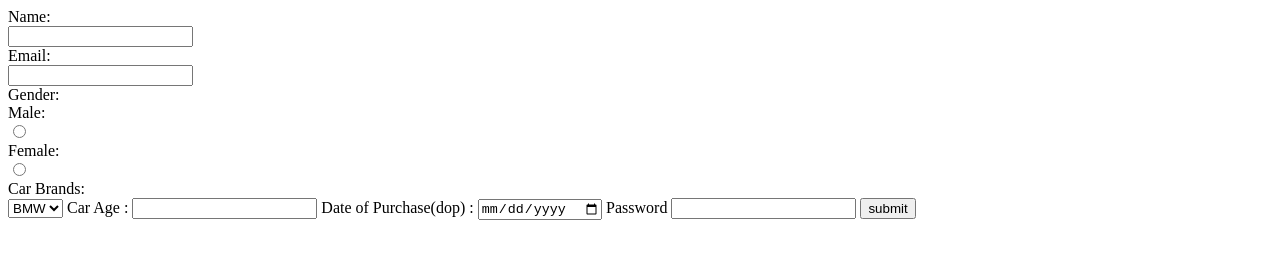
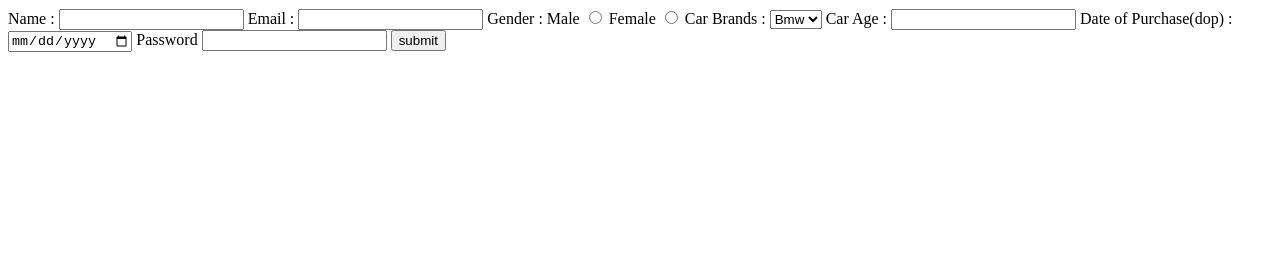
Before and after one commit to acciojob/car-insurance-form-shital-kamble, a website: page main.html in a window 1280 px wide. Drawn offline with Linux system fonts and the light colour scheme.

Commit message:
created a submission

```diff
--- a/main.html
+++ b/main.html
@@ -7,33 +7,28 @@
 </head>
 
 <body>
-	<form>
-		<label for="name"> Name:</label><br>
-		<input type="text" id="name" name="username" required><br>
+	<!-- the entire body must be written by student -->
+	<form method="post">
+      <label for="name">Name : </label>
+      <input type="text" id="name" name="username" required />
 
-		<label for="email">Email:</label><br>
-		<input type="email" id="email" name="email" required><br>
+      <label for="email">Email : </label>
+      <input type="email" id="email" required />
 
+      <label>Gender : </label>
+      <label id="male">Male</label>
+      <input type="radio" name="gender" id="male" required />
+      <label id="female">Female</label>
+      <input type="radio" name="gender" id="female" required />
 
+      <label for="cars">Car Brands : </label>
+      <select id="cars">
+        <option value="bmw">Bmw</option>
+        <option value="bmw">Bmw</option>
+        <option value="bmw">Bmw</option>
+      </select>
 
-		<label>Gender:</label><br>
-			<label id="male"> Male:</label><br>
-			<input type="radio" id="male" name="gender" required><br>
-
-				<label for="female"> Female:</label><br>
-		<input type="radio" id="Female" name="gender" required><br>
-
-		<label for="Cars">Car Brands:</label><br>
-		<select id="cars">
-			<option value="bmw">BMW</option>
-			<option value="bmw">BMW</option>
-			<option value="bmw">BMW</option>
-		</select>
-
-
-
-
-		   <label for="carage">Car Age : </label>
+      <label for="carage">Car Age : </label>
       <input type="number" id="carage" />
 
       <label for="dop">Date of Purchase(dop) : </label>
@@ -45,7 +40,7 @@
       <button type="submit" form="form1" value="">submit</button>
     </form>
     <script type="text/javascript" src="./script.js">
-	</script>
+</script>
 
 </body>
 
```
